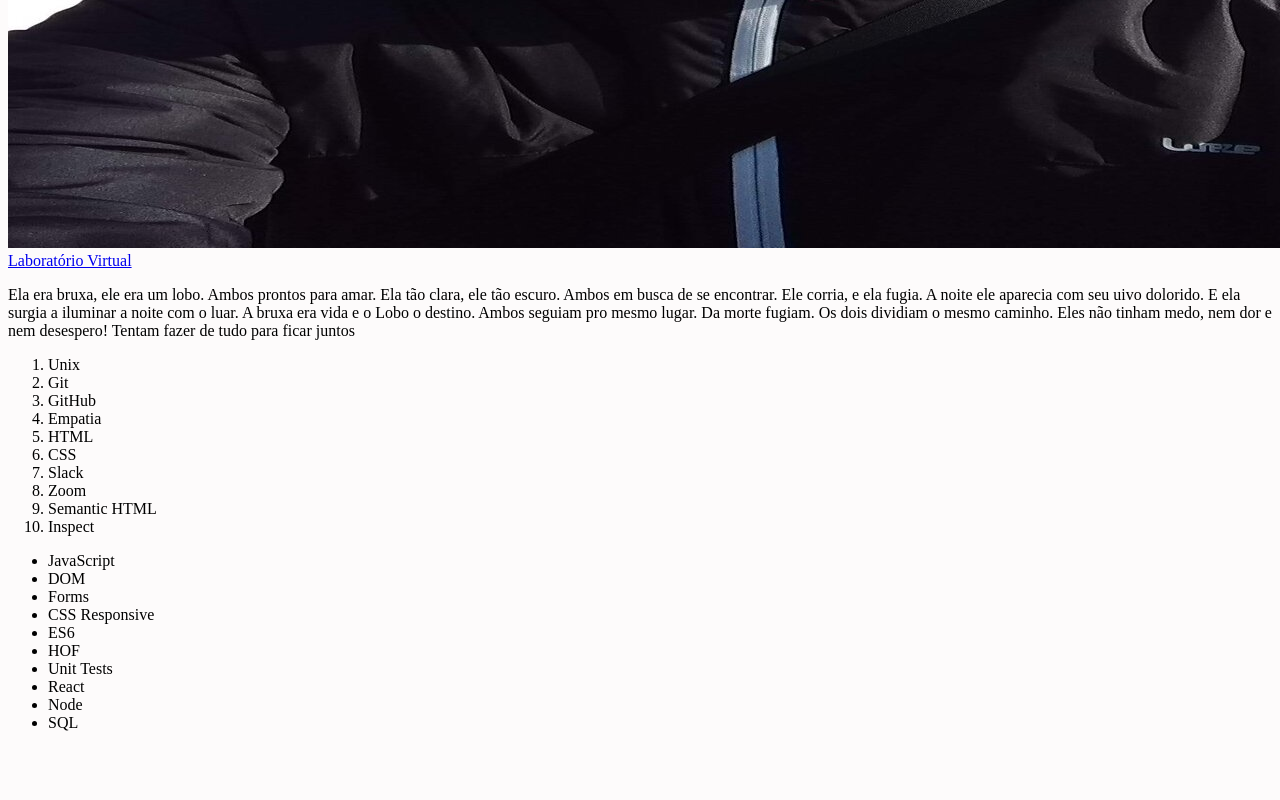
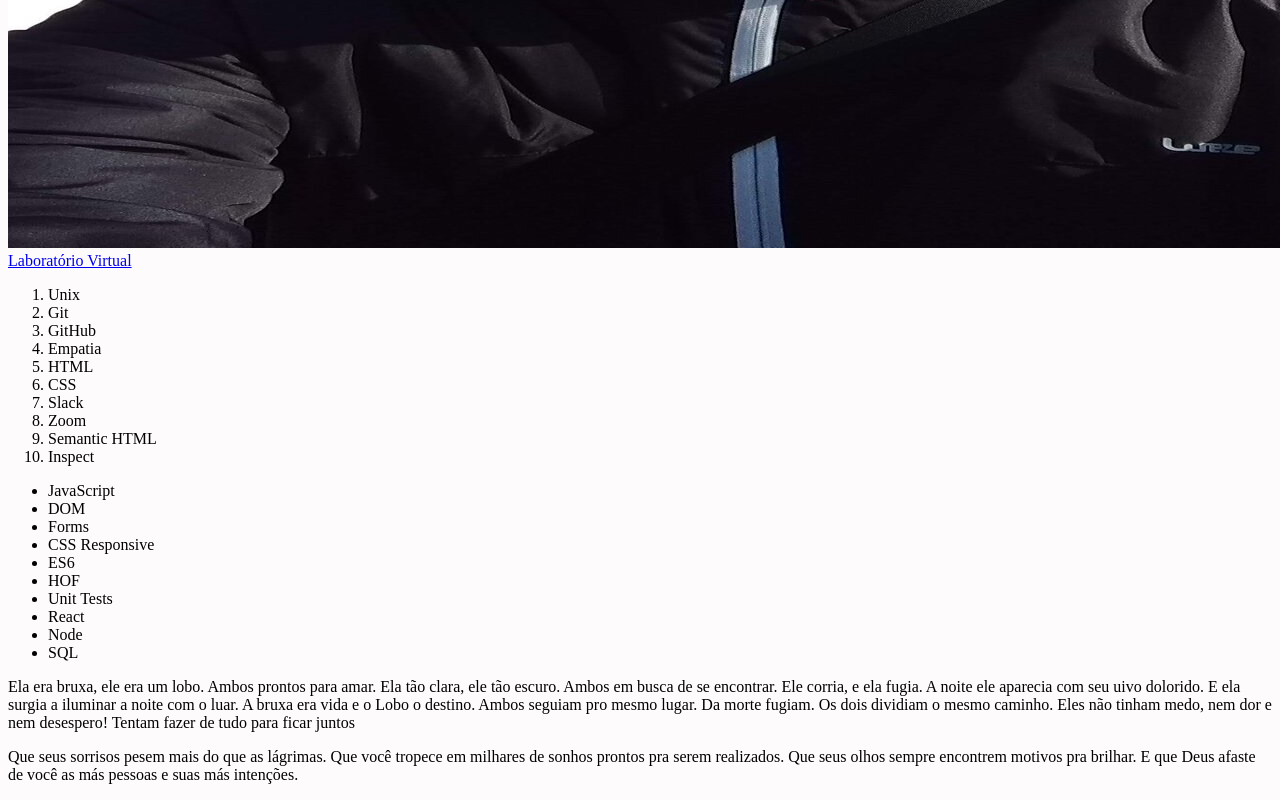
Before and after one commit to Pablo73/project-lessons-learned, a website: page index.html in a window 1280 px wide. Shown: the part 528-1328 px from the top of the page. Before the commit the page ends 1276 px from the top, so only its background shows below. Drawn offline with Linux system fonts and the light colour scheme.

Commit message:
Requisitos 9, 10 e 11

```diff
--- a/index.html
+++ b/index.html
@@ -17,25 +17,6 @@
 <nav>
     <a href="https://phet.colorado.edu/en/simulations/filter?subjects=physics&type=html,prototype" target="_blank">Laboratório Virtual</a>
 </nav>
-
-<article>
-    <p>
-        Ela era bruxa, ele era um lobo.
-        Ambos prontos para amar.
-        Ela tão clara, ele tão escuro.
-        Ambos em busca de se encontrar.
-        Ele corria, e ela fugia.
-        A noite ele aparecia com seu uivo dolorido.
-        E ela surgia a iluminar a noite com o luar.
-        A bruxa era vida e o Lobo o destino.
-        Ambos seguiam pro mesmo lugar.
-        Da morte fugiam.
-        Os dois dividiam o mesmo caminho.
-        Eles não tinham medo, nem dor e nem desespero!
-        Tentam fazer de tudo para ficar juntos
-    </p>
-
-</article>
 
 <section>
     <ol id="licoes_aprendidas" >
@@ -71,7 +52,32 @@
     </ul>
 </section>
 
+<article>
+    <p>
+         Ela era bruxa, ele era um lobo.
+         Ambos prontos para amar.
+         Ela tão clara, ele tão escuro.
+         Ambos em busca de se encontrar.
+         Ele corria, e ela fugia.
+         A noite ele aparecia com seu uivo dolorido.
+         E ela surgia a iluminar a noite com o luar.
+         A bruxa era vida e o Lobo o destino.
+         Ambos seguiam pro mesmo lugar.
+         Da morte fugiam.
+         Os dois dividiam o mesmo caminho.
+         Eles não tinham medo, nem dor e nem desespero!
+         Tentam fazer de tudo para ficar juntos
+    </p>
+</article>
 
+<aside>
+    <p>
+         Que seus sorrisos pesem mais do que as lágrimas.
+         Que você tropece em milhares de sonhos prontos pra serem realizados.
+         Que seus olhos sempre encontrem motivos pra brilhar.
+         E que Deus afaste de você as más pessoas e suas más intenções.
+    </p>
+</aside>
 
 </body>
 </html>
```
